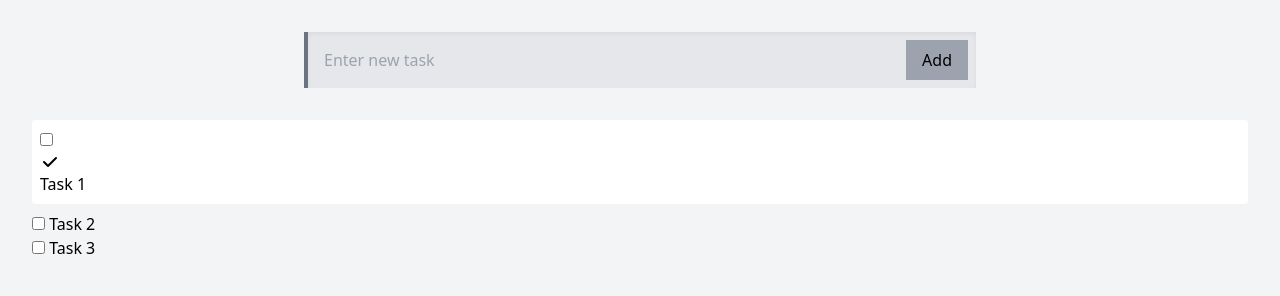
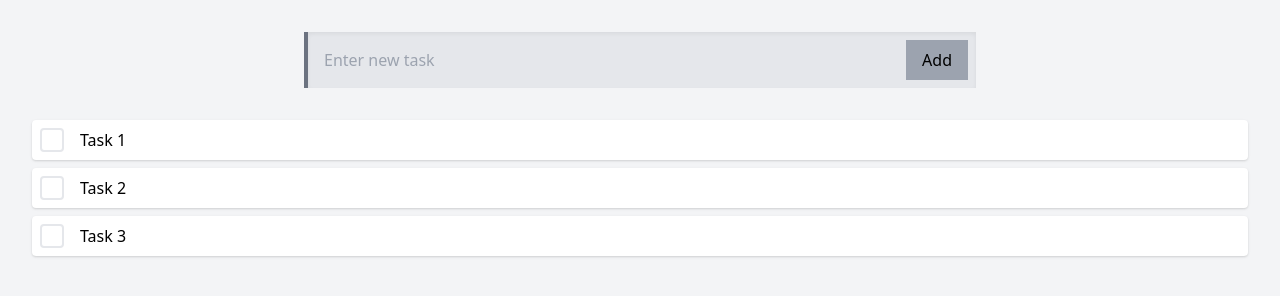
Before and after one commit to Thithuha/Taski.app, a plain HTML site: page index.html in a window 1280 px wide. Drawn offline with nearby package versions, Linux system fonts and the light colour scheme.

Commit message:
created ul  list forms

```diff
--- a/index.html
+++ b/index.html
@@ -6,6 +6,12 @@
   <meta name="viewport" content="width=device-width, initial-scale=1.0">
   <link href="https://unpkg.com/tailwindcss@^2/dist/tailwind.min.css" rel="stylesheet">
   <title>Document</title>
+
+<style>
+  input:checked+svg {
+    display: block;
+  }
+</style>
 
 </head>
 <body class="p-8 bg-gray-100">
@@ -17,20 +23,46 @@
   </div>
 
   <ul class="mt-8">
-    <li class="bg-white p-2 mb-2 rounded">
-      <input type="checkbox" name="task" id="">
-        <svg xmlns="http://www.w3.org/2000/svg" class="h-5 w-5" viewBox="0 0 20 20" fill="currentColor">
-          <path fill-rule="evenodd" d="M16.707 5.293a1 1 0 010 1.414l-8 8a1 1 0 01-1.414 0l-4-4a1 1 0 011.414-1.414L8 12.586l7.293-7.293a1 1 0 011.414 0z" clip-rule="evenodd" />
-        </svg>
-        Task 1
+    <li class="bg-white p-2 mb-2 shadow rounded">
+      <label class="flex justify-start items-center">
+        <div class="bg-white border-2 rounded h-6 w-6 border-gray-200 mr-2 flex-shrink-0 flex justify-center items-center ">
+          <input class="opacity-0 absolute" type="checkbox" name="task" id="">
+           <svg class="fill-current hidden w-4 h-4 text-green-500 pointer-events-none"xmlns="http://www.w3.org/2000/svg"  viewBox="0 0 20 20">
+            <path d="M16.707 5.293a1 1 0 010 1.414l-8 8a1 1 0 01-1.414 0l-4-4a1 1 0 011.414-1.414L8 12.586l7.293-7.293a1 1 0 011.414 0z" clip-rule="evenodd" />
+          </svg>
+        </div>
+          <div class="ml-2">
+          Task 1
+          </div>
+      </label>
     </li>
-    <li>
-      <input type="checkbox" name="task" id="">
-      Task 2
+
+
+    <li class="bg-white p-2 mb-2 shadow rounded">
+      <label class="flex justify-start items-center">
+        <div class="bg-white border-2 rounded h-6 w-6 border-gray-200 mr-2 flex-shrink-0 flex justify-center items-center ">
+          <input class="opacity-0 absolute" type="checkbox" name="task" id="">
+           <svg class="fill-current hidden w-4 h-4 text-green-500 pointer-events-none"xmlns="http://www.w3.org/2000/svg"  viewBox="0 0 20 20">
+            <path d="M16.707 5.293a1 1 0 010 1.414l-8 8a1 1 0 01-1.414 0l-4-4a1 1 0 011.414-1.414L8 12.586l7.293-7.293a1 1 0 011.414 0z" clip-rule="evenodd" />
+          </svg>
+        </div>
+          <div class="ml-2">
+          Task 2
+          </div>
+      </label>
     </li>
-    <li>
-      <input type="checkbox" name="task" id="">
-      Task 3
+    <li class="bg-white p-2 mb-2 shadow rounded">
+      <label class="flex justify-start items-center">
+        <div class="bg-white border-2 rounded h-6 w-6 border-gray-200 mr-2 flex-shrink-0 flex justify-center items-center ">
+          <input class="opacity-0 absolute" type="checkbox" name="task" id="">
+           <svg class="fill-current hidden w-4 h-4 text-green-500 pointer-events-none"xmlns="http://www.w3.org/2000/svg"  viewBox="0 0 20 20">
+            <path d="M16.707 5.293a1 1 0 010 1.414l-8 8a1 1 0 01-1.414 0l-4-4a1 1 0 011.414-1.414L8 12.586l7.293-7.293a1 1 0 011.414 0z" clip-rule="evenodd" />
+          </svg>
+        </div>
+          <div class="ml-2">
+          Task 3
+          </div>
+      </label>
     </li>
   </ul>
 </body>
```
